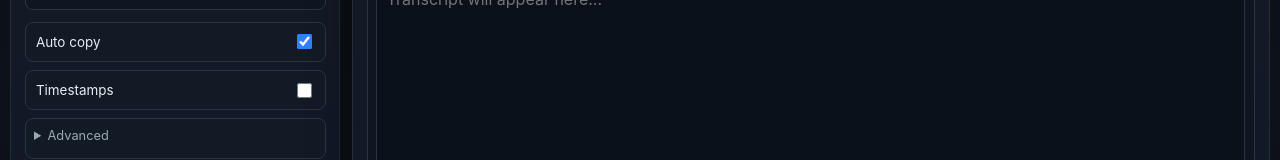
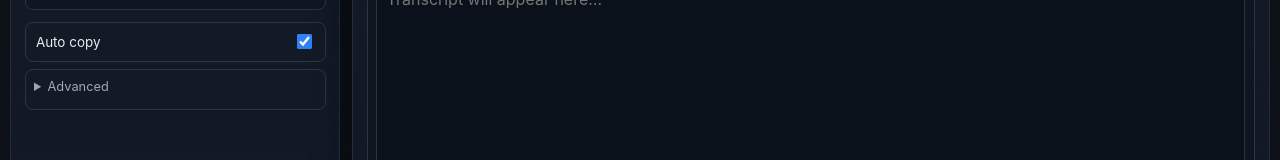
Before and after one commit to sudsarkar13/loudio, a Next.js app: page / in a window 1280 px wide. Shown: the part 556-716 px from the top of the page. Built offline with nearby package versions, Linux system fonts and the light colour scheme.

Commit message:
refactor(settings): remove timestamps option from app config
Drop the `timestamps` setting from the React UI, desktop menu actions, shared TypeScript types/defaults, and Tauri Rust settings model to keep configuration in sync and remove an unused toggle path.

```diff
--- a/app/components/TranscriptionStudio.tsx
+++ b/app/components/TranscriptionStudio.tsx
@@ -1136,22 +1136,15 @@ export function TranscriptionStudio() {
 					autoCopy: !prev.autoCopy,
 				}));
 			},
-			toggleTimestamps: () => {
-				setSettings((prev: AppSettings) => ({
-					...prev,
-					timestamps: !prev.timestamps,
-				}));
-			},
 			bootstrapRuntime: async () => {
 				setStatus("Running runtime bootstrap…");
 				const message = await runRuntimeBootstrap();
 				setStatus(message);
 			},
 			isAutoCopyEnabled: settings.autoCopy,
-			areTimestampsEnabled: settings.timestamps,
 			isCompactModeEnabled: isCompactMode,
 		});
-	}, [settings.autoCopy, settings.timestamps, isCompactMode]);
+	}, [settings.autoCopy, isCompactMode]);
 
 	return (
 		<main
@@ -1428,19 +1421,7 @@ export function TranscriptionStudio() {
 									/>
 								</label>
 
-								<label className="toggle-row">
-									<span className="toggle-title">Timestamps</span>
-									<input
-										type="checkbox"
-										checked={settings.timestamps}
-										onChange={(event: ChangeEvent<HTMLInputElement>) =>
-											setSettings((prev: AppSettings) => ({
-												...prev,
-												timestamps: event.target.checked,
-											}))
-										}
-									/>
-								</label>
+
 							</section>
 
 							<details className="advanced-block">
--- a/app/lib/defaults.ts
+++ b/app/lib/defaults.ts
@@ -35,7 +35,6 @@ export const DEFAULT_SETTINGS: AppSettings = {
   language: "auto",
   task: "transcribe",
   autoCopy: true,
-  timestamps: false,
   temperature: 0,
   beamSize: 5,
   manualEnginePath: ""
--- a/app/lib/tauri.ts
+++ b/app/lib/tauri.ts
@@ -49,10 +49,8 @@ export interface DesktopMenuActions {
   copyTranscript: () => Promise<void>;
   clearTranscript: () => void;
   toggleAutoCopy: () => void;
-  toggleTimestamps: () => void;
   bootstrapRuntime: () => Promise<void>;
   isAutoCopyEnabled: boolean;
-  areTimestampsEnabled: boolean;
   isCompactModeEnabled: boolean;
 }
 
@@ -259,14 +257,6 @@ export async function setupDesktopAppMenu(actions: DesktopMenuActions): Promise<
     }
   });
 
-  const timestampsMenuItem = await CheckMenuItem.new({
-    id: "view_toggle_timestamps",
-    text: "Include Timestamps",
-    checked: actions.areTimestampsEnabled,
-    action: () => {
-      actions.toggleTimestamps();
-    }
-  });
 
   const compactModeMenuItem = await CheckMenuItem.new({
     id: "window_toggle_compact_mode",
@@ -350,7 +340,6 @@ export async function setupDesktopAppMenu(actions: DesktopMenuActions): Promise<
     text: "View",
     items: [
       autoCopyMenuItem,
-      timestampsMenuItem,
       { item: "Separator" },
       {
         id: "view_reload",
--- a/app/lib/types.ts
+++ b/app/lib/types.ts
@@ -13,7 +13,6 @@ export interface AppSettings {
   language: string;
   task: "transcribe" | "translate";
   autoCopy: boolean;
-  timestamps: boolean;
   temperature: number;
   beamSize: number;
   manualEnginePath?: string;
```
Also changed, not shown: 1 other file (tests, documents, lock files or other folders).
